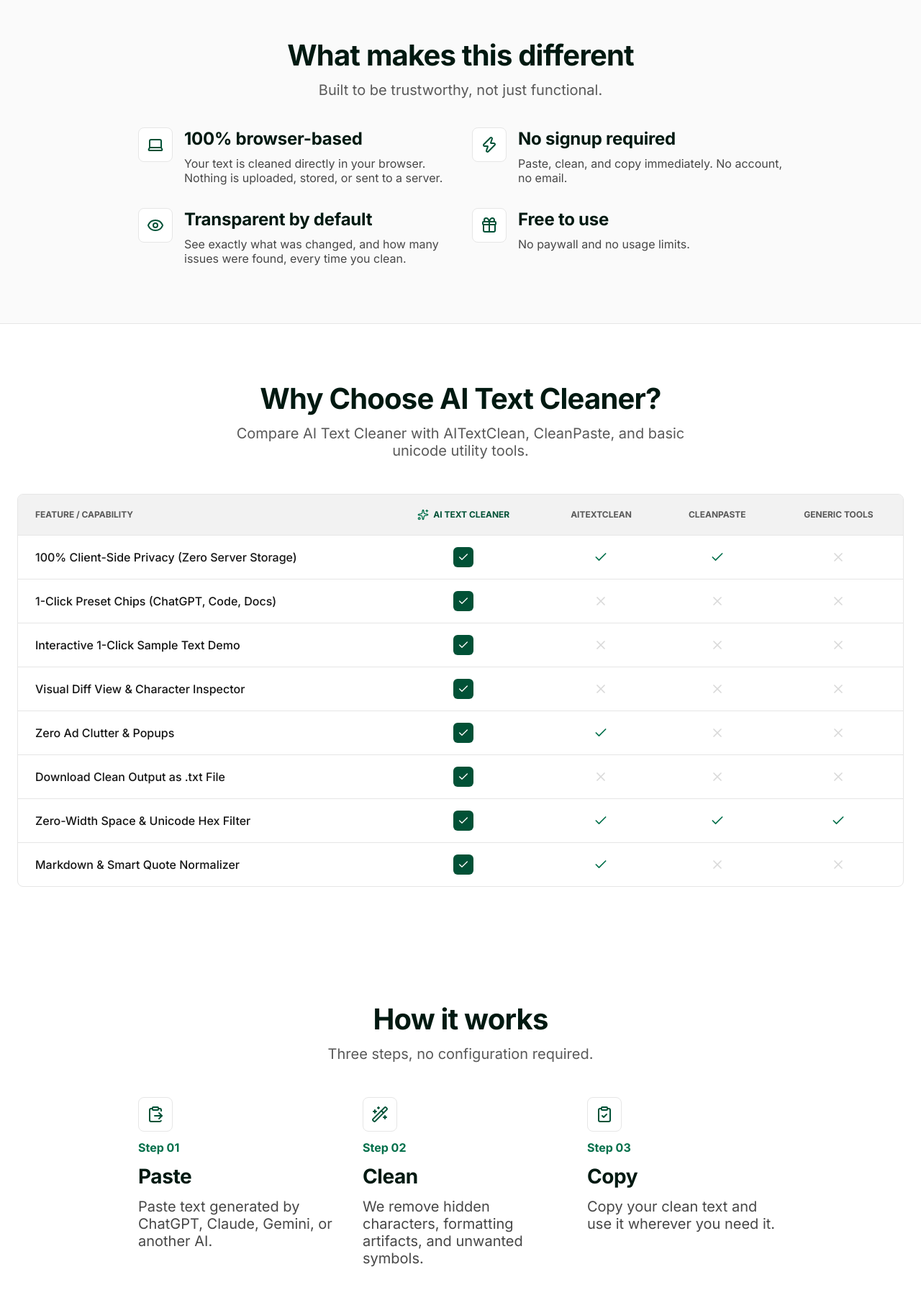
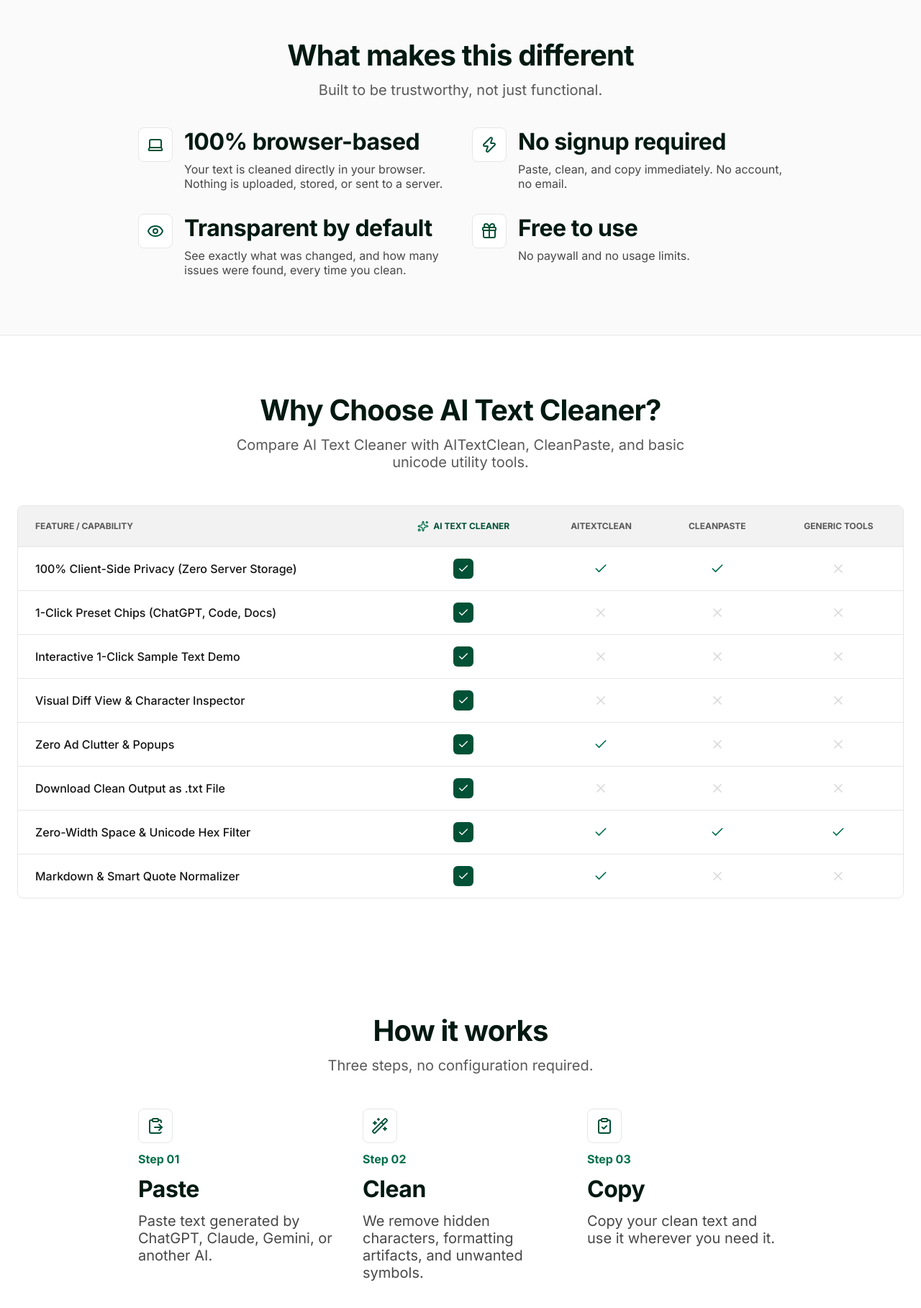
Before and after one commit to inaamilyas/ai-text-cleaner, a Next.js app: page / in a window 1280 px wide. Shown: the part 1589-3406 px from the top of the page at 72% size. Built offline with nearby package versions, Linux system fonts and the light colour scheme; no server answers.

Commit message:
a11y: fix heading order hierarchy in WhatMakesDifferent and HowItWorks components

```diff
--- a/src/components/HowItWorks.tsx
+++ b/src/components/HowItWorks.tsx
@@ -40,7 +40,7 @@
               <p className="text-body-sm font-bold text-primary-600">
                 {step.number}
               </p>
-              <h4>{step.title}</h4>
+              <h3 className="text-h4 font-bold text-neutral-900">{step.title}</h3>
               <p className="text-body-md text-neutral-700">
                 {step.description}
               </p>
--- a/src/components/WhatMakesDifferent.tsx
+++ b/src/components/WhatMakesDifferent.tsx
@@ -40,7 +40,7 @@
             <div key={item.title} className="flex gap-4">
               <IconBadge icon={item.icon} />
               <div className="flex flex-col gap-2">
-                <h5>{item.title}</h5>
+                <h3 className="text-h5 font-bold text-neutral-900">{item.title}</h3>
                 <p className="text-body-sm text-neutral-700">
                   {item.description}
                 </p>
```
